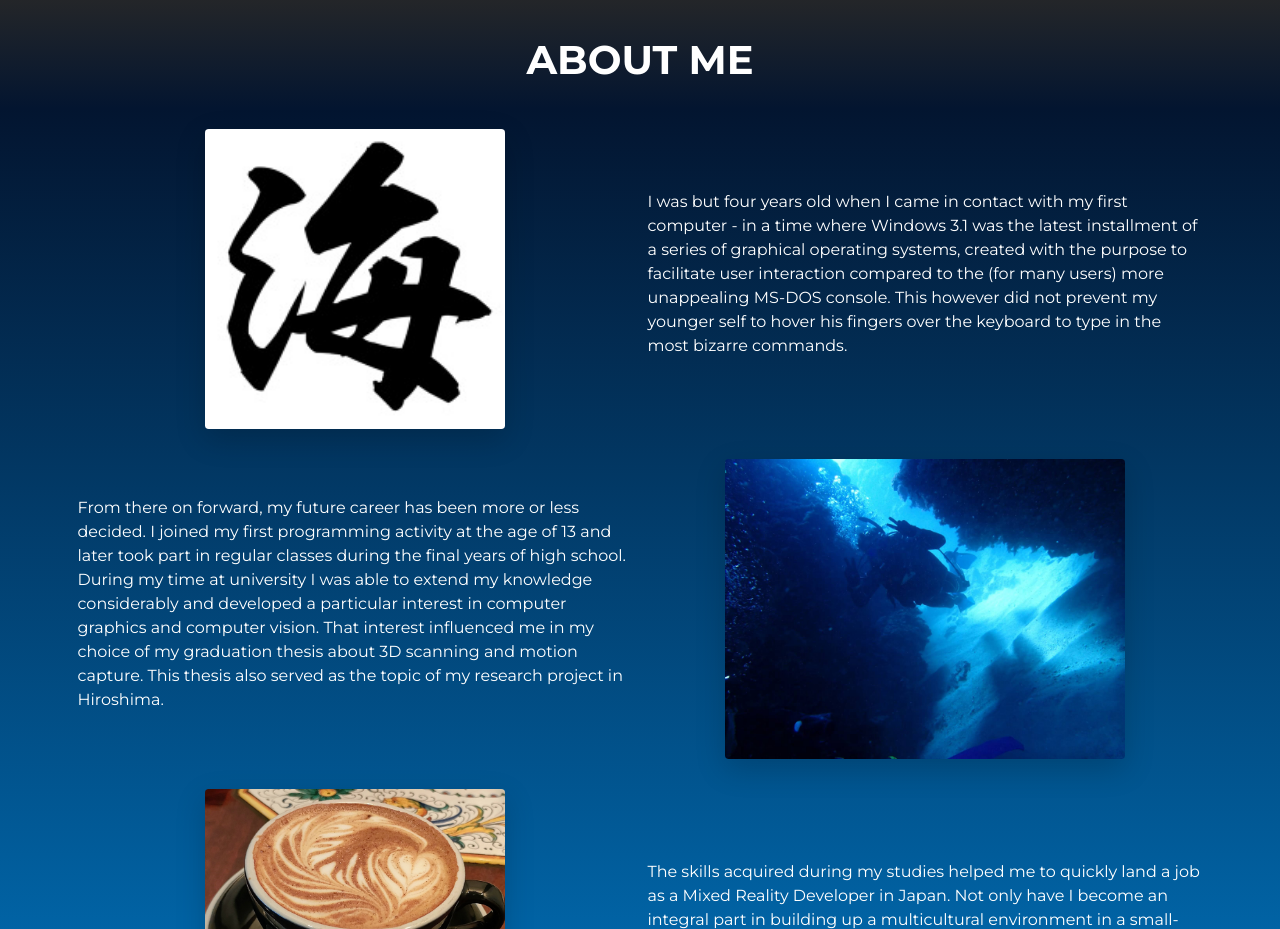
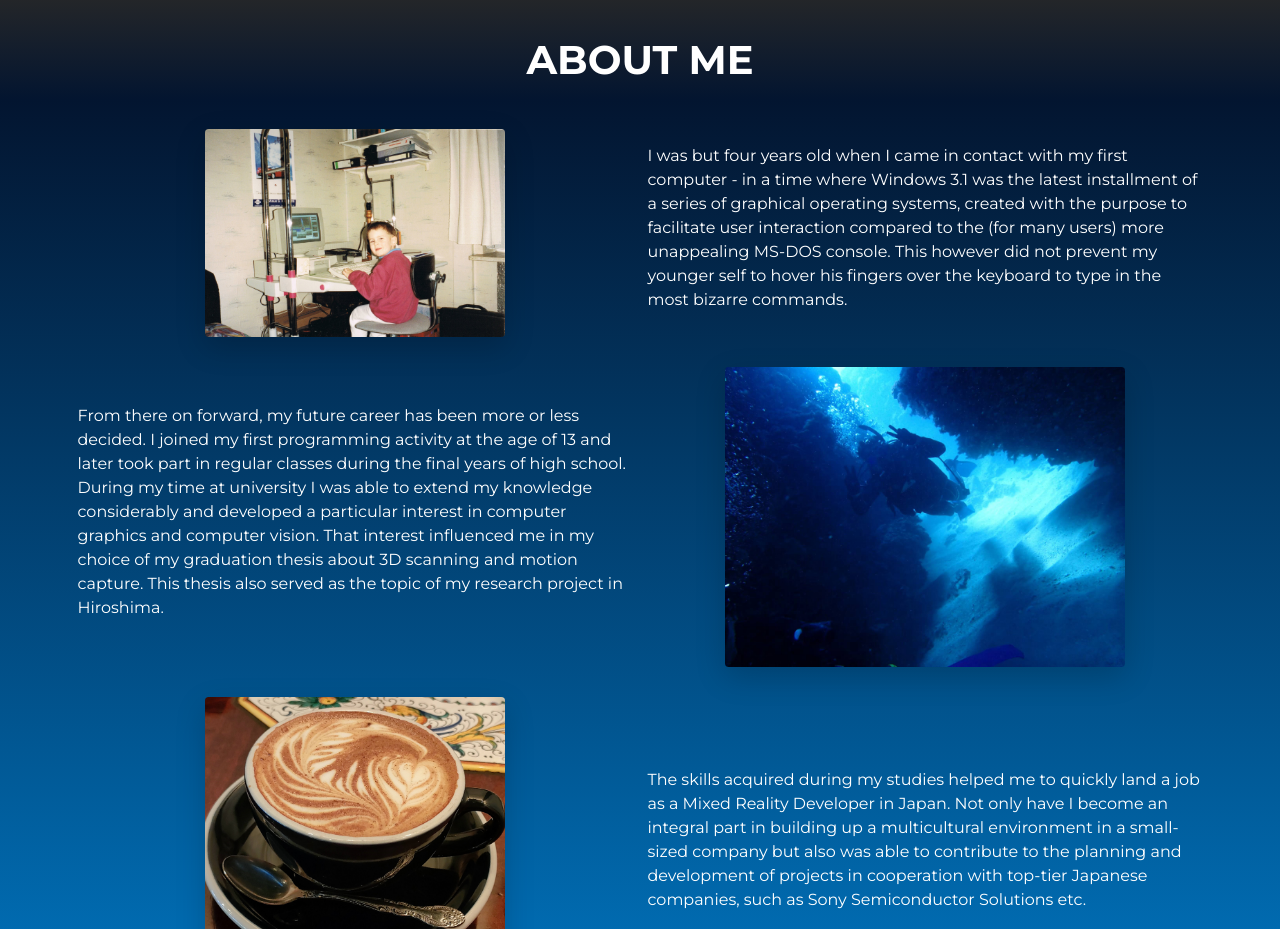
Before and after one commit to Deltanullnull/Portfolio, a website built with Parcel: page src/index.html in a window 1280 px wide. Shown: the part 860-1789 px from the top of the page. Built offline with nearby package versions, Linux system fonts and the light colour scheme.

Commit message:
Use correct image

```diff
--- a/src/index.html
+++ b/src/index.html
@@ -85,7 +85,7 @@
                 class="img-fluid rounded shadow-lg"
                 height="auto"
                 width="300px"
-                src="assets/kai.jpg"
+                src="assets/kid.jpg"
                 alt="Profile Image"
               />
             </div>
```
